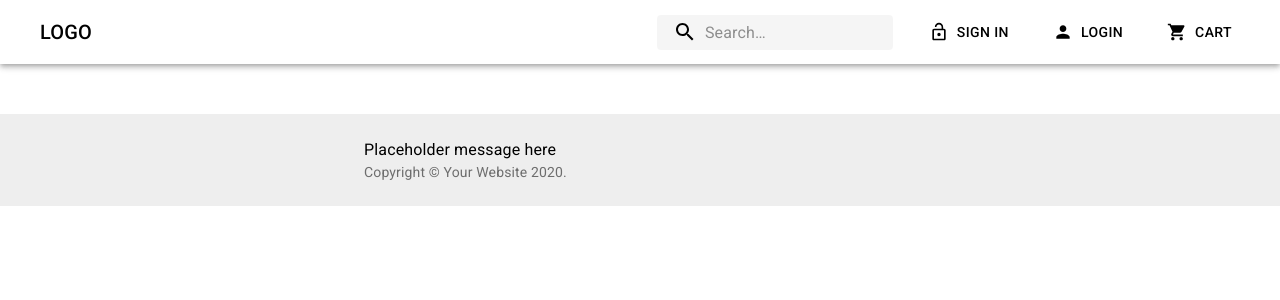
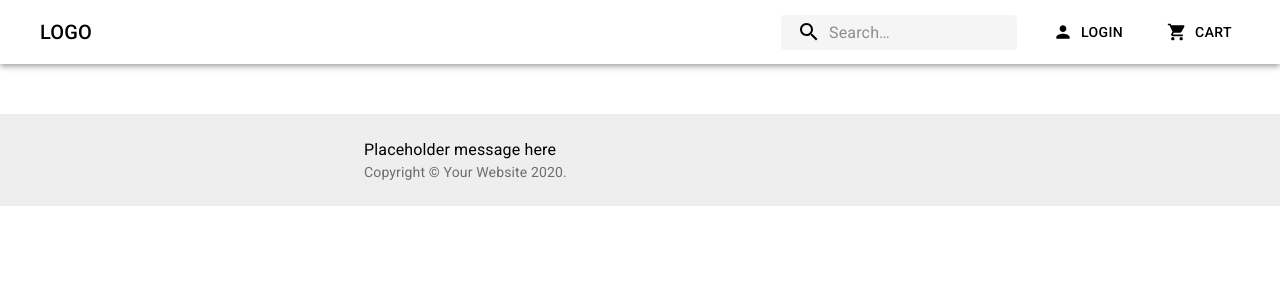
Before and after one commit to PauloPatoleia/React-eCommerce-Platform, a React (Create React App) app in the folder client/: page /cart in a window 1280 px wide. Shown: the top 300 px of the page. Built offline with nearby package versions, Linux system fonts and the light colour scheme.

Commit message:
Remove sign in button from navbar

```diff
--- a/client/src/components/Header.js
+++ b/client/src/components/Header.js
@@ -119,11 +119,6 @@ export default function Header() {
       open={isMobileMenuOpen}
       onClose={handleMobileMenuClose}
     >
-      <MenuItem component={Link} to={"/signin"}>
-        <Button color="inherit" startIcon={<LockOpenIcon />}>
-          Sign in
-        </Button>
-      </MenuItem>
       <MenuItem component={Link} to={"/login"}>
         <Button color="inherit" startIcon={<PersonIcon />}>
           Login
@@ -147,6 +142,7 @@ export default function Header() {
                 LOGO
               </Typography>
             </MenuItem>
+
             <div className={classes.grow} />
             <div className={classes.search}>
               <div className={classes.searchIcon}>
@@ -163,11 +159,6 @@ export default function Header() {
             </div>
 
             <div className={classes.sectionDesktop}>
-              <MenuItem component={Link} to={"/signin"}>
-                <Button color="inherit" startIcon={<LockOpenIcon />}>
-                  Sign in
-                </Button>
-              </MenuItem>
               <MenuItem component={Link} to={"/login"}>
                 <Button color="inherit" startIcon={<PersonIcon />}>
                   Login
```
Also changed, not shown: 1 other file (tests, documents, lock files or other folders).
